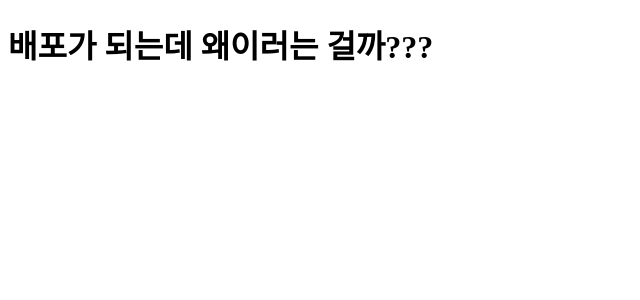
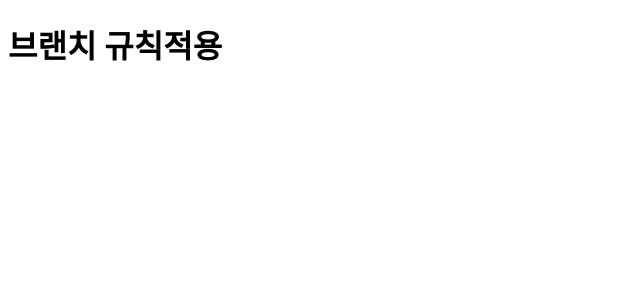
Before and after one commit to Park-min-hyoung/early_setting, a Next.js app: page / in a window 1280 px wide. Shown: the top 300 px of the page, without its empty margins (0-640 px from the left). Built offline with nearby package versions, Linux system fonts and the light colour scheme.

Commit message:
브랜치 규칙 적용

```diff
--- a/src/pages/index.tsx
+++ b/src/pages/index.tsx
@@ -1,7 +1,7 @@
 export default function Home() {
   return (
     <>
-      <h1>배포가 되는데 왜이러는 걸까???</h1>
+      <h1>브랜치 규칙적용</h1>
     </>
   );
 }
```
